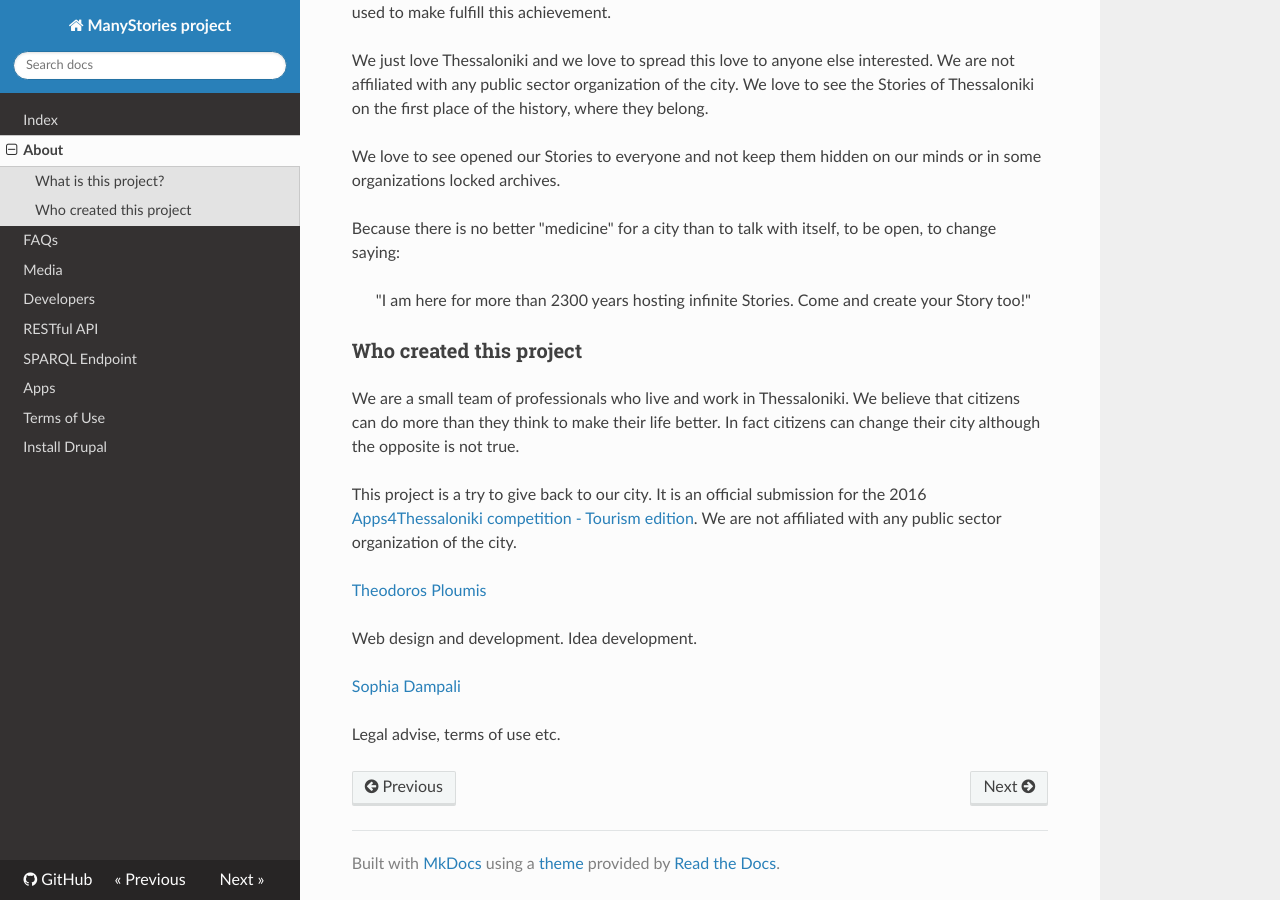
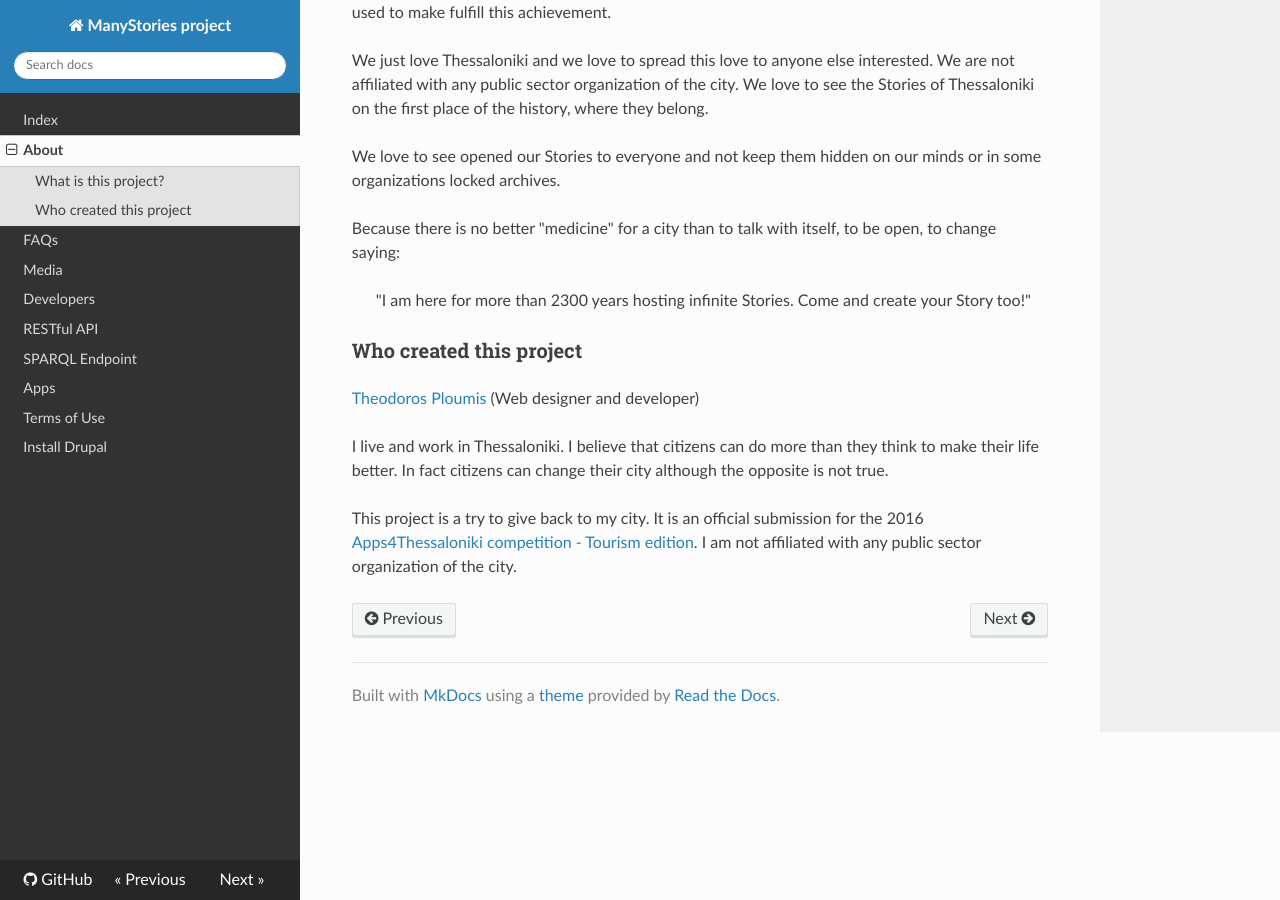
Before and after one commit to manystories/docs, an MkDocs documentation site: the page built from docs/about.md, in a window 1280 px wide and 900 px high, scrolled down 1452 px. Built offline with MkDocs 1.6.1, drawn with Linux system fonts in a browser that asks for light colours; nearby versions of some CDN libraries; old or Windows-style settings are respelled for this version of MkDocs.

Commit message:
Update about.md

```diff
--- a/docs/about.md
+++ b/docs/about.md
@@ -52,14 +52,9 @@ Because there is no better "medicine" for a city than to talk with itself, to be
 
 ### Who created this project
 
-We are a small team of professionals who live and work in Thessaloniki. We believe that citizens can do more than they think to make their life better. In fact citizens can change their city although the opposite is not true.
+[Theodoros Ploumis](http://www.theodorosploumis.com/en)
+(Web designer and developer)
 
-This project is a try to give back to our city. It is an official submission for the 2016 [Apps4Thessaloniki competition - Tourism edition](http://thessaloniki.appsforgreece.eu/en). We are not affiliated with any public sector organization of the city.
+I live and work in Thessaloniki. I believe that citizens can do more than they think to make their life better. In fact citizens can change their city although the opposite is not true.
 
-[Theodoros Ploumis](http://www.theodorosploumis.com/en)
-
-Web design and development. Idea development.
-
-[Sophia Dampali](http://www.dampali.gr)
-
-Legal advise, terms of use etc.
+This project is a try to give back to my city. It is an official submission for the 2016 [Apps4Thessaloniki competition - Tourism edition](http://thessaloniki.appsforgreece.eu/en). I am not affiliated with any public sector organization of the city.
```
